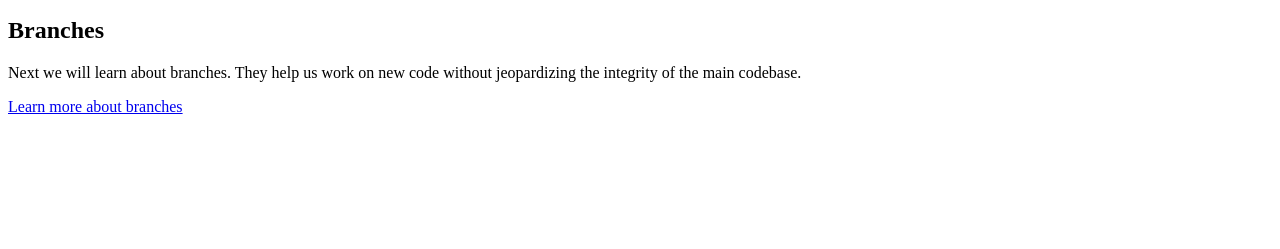
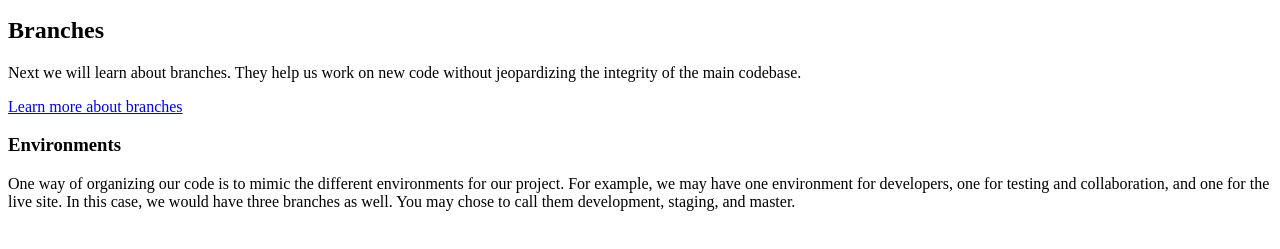
Before and after one commit to airrickdunfield/mdia-4590, a plain HTML site: page index.html in a window 1280 px wide. Shown: the part 101-350 px from the top of the page. Drawn offline with Linux system fonts and the light colour scheme.

Commit message:
Adds branch/env info to home page
Adds information about creating branches and envs and suggests a naming style.

```diff
--- a/index.html
+++ b/index.html
@@ -12,5 +12,7 @@
     <h2>Branches</h2>
     <p>Next we will learn about branches. They help us work on new code without jeopardizing the integrity of the main codebase.</p>
     <a href="about.html">Learn more about branches</a>
+    <h3>Environments</h3>
+    <p>One way of organizing our code is to mimic the different environments for our project. For example, we may have one environment for developers, one for testing and collaboration, and one for the live site. In this case, we would have three branches as well. You may chose to call them development, staging, and master.</p>
 </body>
 </html>
```
